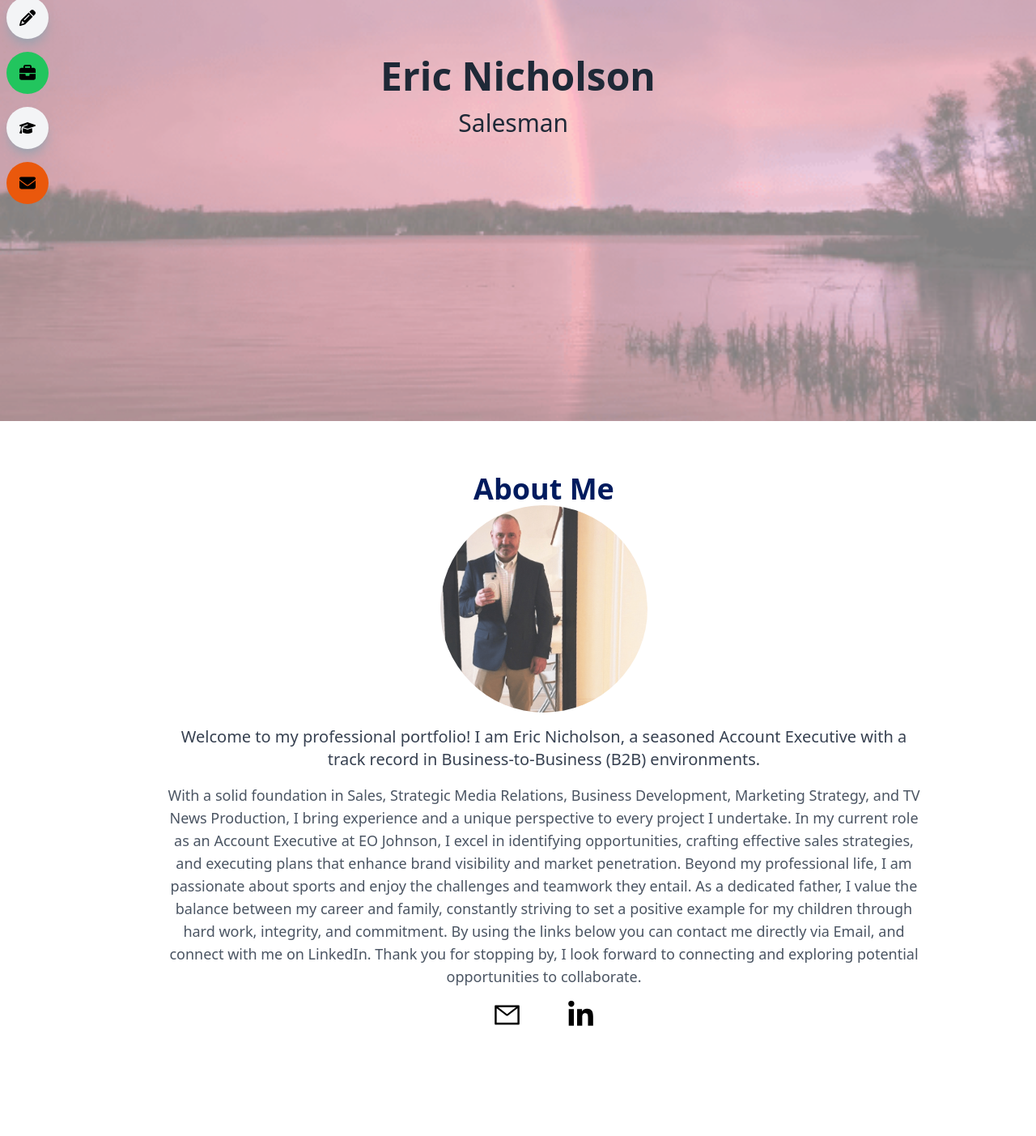
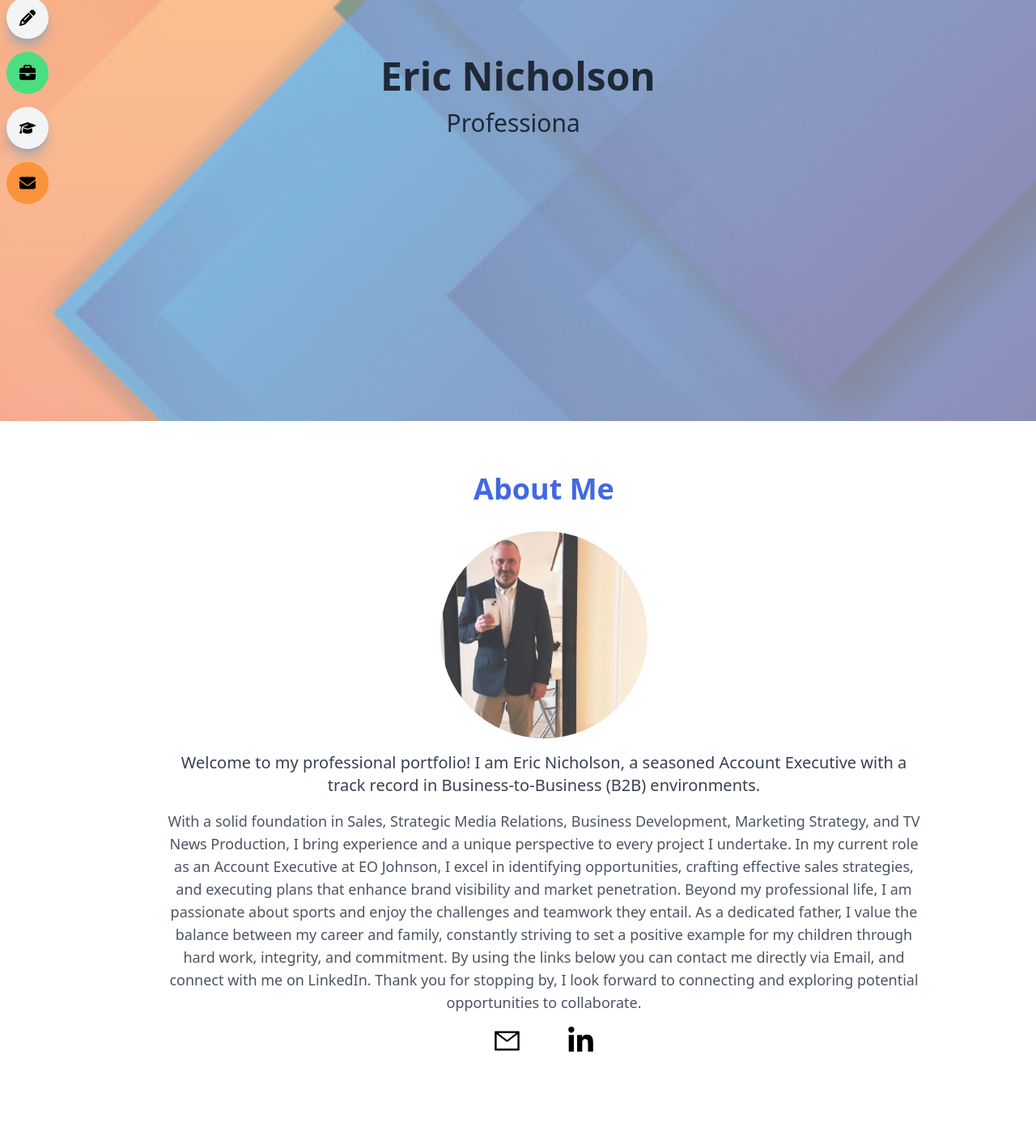
Before and after one commit to T-Hughes94/eric-nicholson, a React (Vite) app: page / in a window 1280 px wide. Shown: the part 280-1683 px from the top of the page at 81% size. Built offline with nearby package versions, Linux system fonts and the light colour scheme.

Commit message:
finished all final touches

```diff
--- a/src/components/AboutMe.jsx
+++ b/src/components/AboutMe.jsx
@@ -6,7 +6,7 @@
 const AboutMe = () => {
   return (
     <div id="about" className="max-w-[1040px] mx-auto md:pl-20 p-4 py-16 text-center">
-      <h1 className="text-4xl font-bold text-[#001b5e]">About Me</h1>
+      <h1 className="text-4xl font-bold mb-8" style={{ color: '#4169E1' }}>About Me</h1>
 
       {/* Introduction */}
       <img
--- a/src/components/Education.jsx
+++ b/src/components/Education.jsx
@@ -4,13 +4,13 @@
 const Education = () => {
   return (
     <div id="education" className="max-w-[1040px] mx-auto md:pl-20 p-4 py-16">
-      <h1 className="text-4xl font-bold text-center text-[#001b5e]">Education</h1>
+      <h1 className="text-4xl font-bold text-center mb-8" style={{ color: '#f97316' }}>Education</h1>
       <div className="flex flex-col items-center mt-8">
         {/* School Logo */}
         <img
           src={schoolLogo}
           alt="School Logo"
-          className="w-16 h-auto object-contain mb-4"
+          className="w-24 h-auto object-contain mb-4 hover:scale-110 ease-in duration-200"
         />
         {/* Education Details */}
         <p className="text-center text-gray-700 mt-4">
--- a/src/components/Experience.jsx
+++ b/src/components/Experience.jsx
@@ -32,7 +32,7 @@
 const Experience = () => {
   return (
     <div id="experience" className="max-w-[1040px] mx-auto md:pl-20 p-4 py-16">
-      <h1 className="text-4xl font-bold text-center text-[#001b5e] mb-8">Experience</h1> {/* Heading */}
+      <h1 className="text-4xl font-bold text-center mb-8" style={{ color: '#32CD32' }}>Experience</h1> {/* Heading */}
       {data.map((item, idx) => (
         <ExperienceItem
           key={idx}
--- a/src/components/ExperienceItem.jsx
+++ b/src/components/ExperienceItem.jsx
@@ -2,7 +2,7 @@
 
 const ExperienceItem = ({ year, title, company, duration, location, details }) => {
   return (
-    <ol className="flex flex-col md:flex-row relative border-l border-stone-200 ml-4"> {/* Added margin-left for spacing */}
+    <ol className="flex flex-col md:flex-row relative border-l border-stone\\\-200 ml-4"> {/* Added margin-left for spacing */}
       <li className="mb-8"> {/* Margin-bottom for spacing between list items */}
         <div className="absolute w-4 h-4 bg-stone-200 rounded-full mt-1.5 -left-2 border-black"/> {/* Timeline circle */}
         <div className="ml-6"> {/* Margin-left for spacing from the timeline */}
--- a/src/components/Main.jsx
+++ b/src/components/Main.jsx
@@ -1,6 +1,6 @@
 import React from 'react';
 import { TypeAnimation } from 'react-type-animation';
-import coverPic from '../assets/eric-cover.png';
+import coverPic from '../assets/cover-photo.png';
 
 const Main = () => {
   return (
@@ -23,13 +23,11 @@
           <h2 className='justify-center flex sm:text-3xl text-2xl pt-4 text-gray-800'>
             <TypeAnimation
               sequence={[
-                'Account Executive',
+                'Account Executive 📈',
                 1000,
-                'Father',
+                'Father 💪🏼',
                 1000,
-                'Salesman',
-                1000,
-                'Professional',
+                'Professional 💼',
                 1000,
               ]}
               wrapper="div"
--- a/src/components/SideNav.jsx
+++ b/src/components/SideNav.jsx
@@ -53,7 +53,7 @@
             <span className="pl-4">Education</span>
           </a>
           <a
-            href="mailto:your.email@example.com?subject=Contact from Website" // Email link with subject
+            href="mailto:enicholson@eojohnson.com?subject=Contact from Website" // Email link with subject
             className="w-[75%] flex justify-center items-center rounded-full shadow-lg bg-gray-100 shadow-gray-400 m-2 p-4 cursor-pointer hover:scale-110 ease-in duration-200"
             onClick={closeNav} // Close the menu when clicked
           >
@@ -80,7 +80,7 @@
           </a>
           <a
             href="#experience"
-            className="rounded-full bg-green-500 shadow-gray-400 m-2 p-4 cursor-pointer hover:scale-110 ease-in duration-300"
+            className="rounded-full bg-green-400 shadow-gray-400 m-2 p-4 cursor-pointer hover:scale-110 ease-in duration-300"
           >
             <FaBriefcase size={20} />
           </a>
@@ -91,8 +91,8 @@
             <FaGraduationCap  size={20} />
           </a>
           <a
-            href="mailto:your.email@example.com?subject=Contact from Website" // Email link with subject
-            className="rounded-full bg-orange-600 shadow-gray-400 m-2 p-4 cursor-pointer hover:scale-110 ease-in duration-300"
+            href="mailto:enicholson@eojohnson.com?subject=Contact from Website" // Email link with subject
+            className="rounded-full bg-orange-400 shadow-gray-400 m-2 p-4 cursor-pointer hover:scale-110 ease-in duration-300"
 
           >
             <FaEnvelope size={20} />
```
Also changed, not shown: src/assets/cover-photo.png (added), src/assets/eric-company1.png (deleted).
